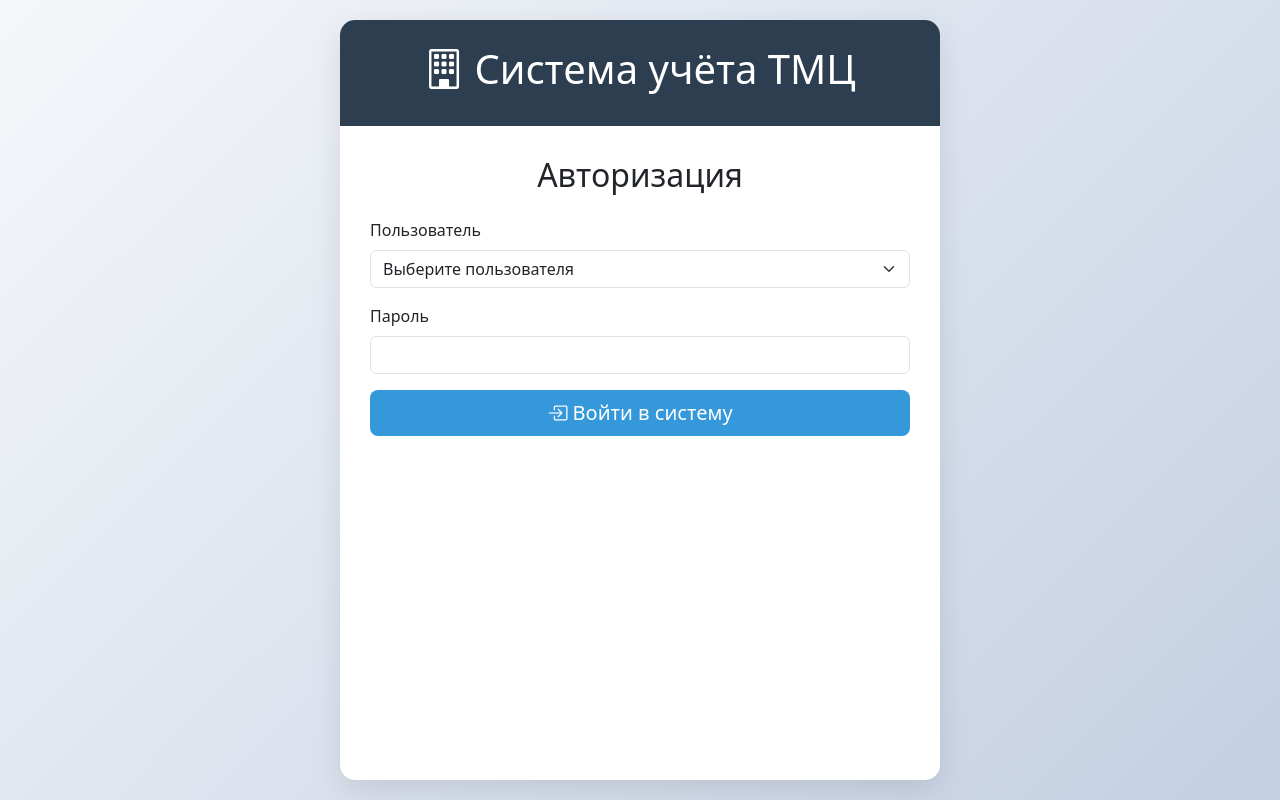
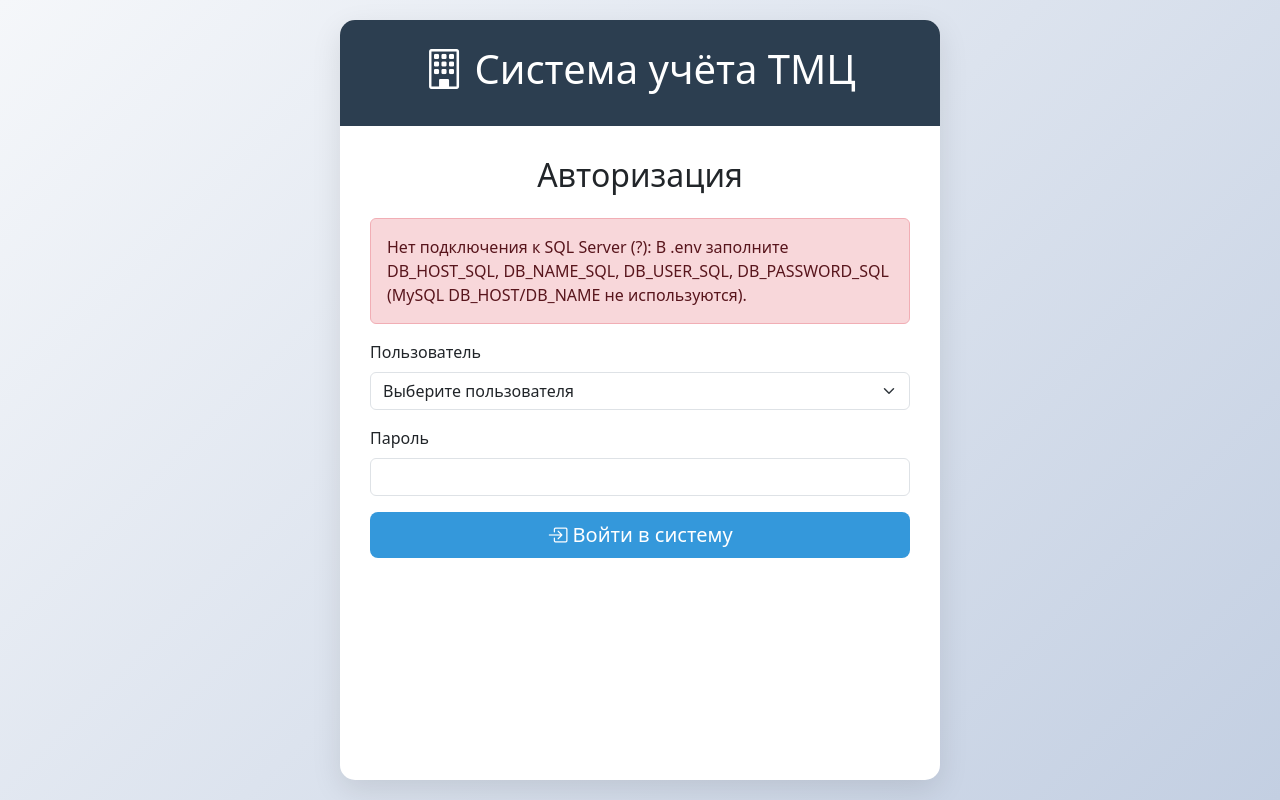
Before and after one commit to kav152/inventory-accounting, a PHP site: page / in a window 1280 px wide. Run offline with PHP 8.4, Linux system fonts and the light colour scheme; data that the repository does not hold is empty; some libraries are stand-ins or nearby versions.

Commit message:
Drop unused MySQL DB_* vars; setting.php uses only SQL Server env.
Co-authored-by: Cursor <cursoragent@cursor.com>

```diff
--- a/setting.php
+++ b/setting.php
@@ -5,7 +5,7 @@ $envPath = __DIR__ . '/.env';
 if (!is_file($envPath)) {
     throw new RuntimeException(
         'Файл .env не найден по пути ' . $envPath
-        . '. Создайте его на сервере: cp .env.example .env && заполните DB_* / DB_*_SQL. '
+        . '. Создайте его на сервере: cp .env.example .env && заполните DB_*_SQL. '
         . 'Файл .env не хранится в git (секреты).'
     );
 }
@@ -18,23 +18,25 @@ if (!is_readable($envPath)) {
 $dotenv = Dotenv\Dotenv::createImmutable(__DIR__);
 $dotenv->load();
 
+$host = trim((string) ($_ENV['DB_HOST_SQL'] ?? ''));
+$dbname = trim((string) ($_ENV['DB_NAME_SQL'] ?? ''));
+$user = trim((string) ($_ENV['DB_USER_SQL'] ?? ''));
+$password = (string) ($_ENV['DB_PASSWORD_SQL'] ?? '');
+
+if ($host === '' || $dbname === '' || $user === '') {
+    throw new RuntimeException(
+        'В .env заполните DB_HOST_SQL, DB_NAME_SQL, DB_USER_SQL, DB_PASSWORD_SQL (MySQL DB_HOST/DB_NAME не используются).'
+    );
+}
 
 return [
     'connections' => [
-        'databaseMySQl' => [
-            'driver'   => 'mysql',
-            'host'     => $_ENV['DB_HOST'],
-            'dbname'   => $_ENV['DB_NAME'],
-            'username' => $_ENV['DB_USER'],
-            'password' => $_ENV['DB_PASSWORD'],
-            'charset'  => 'utf8mb4'
-        ],
         'databaseSRV' => [
             'driver'   => 'sqlsrv',
-            'host'     => $_ENV['DB_HOST_SQL'],
-            'dbname'   => $_ENV['DB_NAME_SQL'],
-            'username' => $_ENV['DB_USER_SQL'],
-            'password' => $_ENV['DB_PASSWORD_SQL'],
+            'host'     => $host,
+            'dbname'   => $dbname,
+            'username' => $user,
+            'password' => $password,
             'charset'  => 'UTF-8'
         ],
     ]
```
Also changed, not shown: 2 other files.
